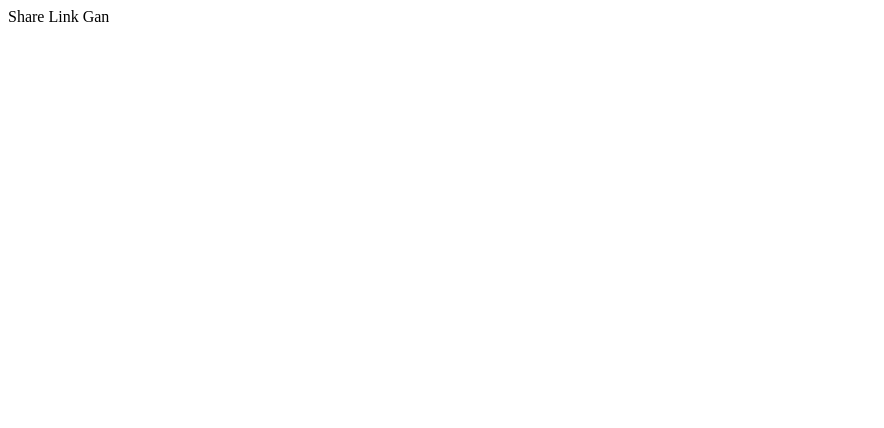
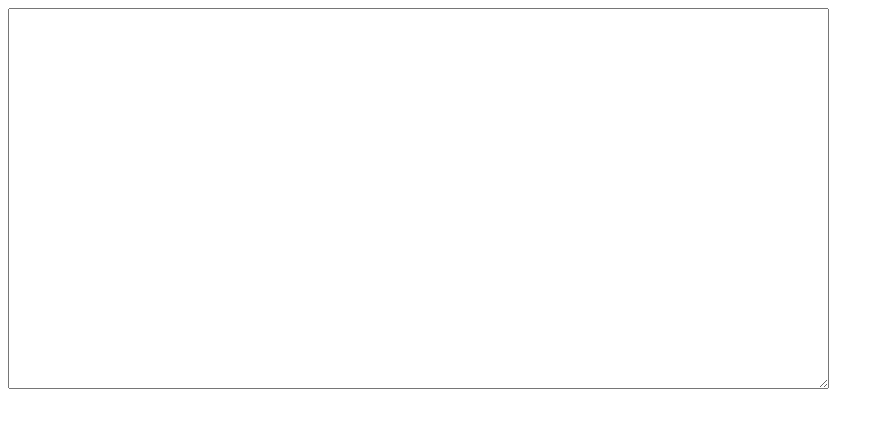
Before and after one commit to krisantuswanandi/sharelinkgan, a Nuxt app: page / in a window 1280 px wide. Shown: the top 428 px of the page, without its empty margins (0-884 px from the left). Built offline with nearby package versions, Linux system fonts and the light colour scheme.

Commit message:
homepage

```diff
--- a/app.vue
+++ b/app.vue
@@ -1,5 +1,20 @@
+<script setup lang="ts">
+const router = useRouter()
+const route = useRoute()
+
+const initialCode = atou(route.hash.slice(1))
+const code = ref(initialCode)
+
+const update = useDebounceFn(() => {
+  const hash = "#" + utoa(code.value)
+  router.push({ hash })
+}, 500)
+
+watch(code, update)
+</script>
+
 <template>
   <div>
-    Share Link Gan
+    <textarea v-model="code" cols="100" rows="25" />
   </div>
 </template>
--- /dev/null
+++ b/utils/hash.ts
@@ -0,0 +1,21 @@
+// https://github.com/vuejs/repl/blob/main/src/utils.ts
+import { zlibSync, unzlibSync, strToU8, strFromU8 } from "fflate";
+
+export function utoa(data: string): string {
+  const buffer = strToU8(data);
+  const zipped = zlibSync(buffer, { level: 9 });
+  const binary = strFromU8(zipped, true);
+  return btoa(binary);
+}
+
+export function atou(base64: string): string {
+  const binary = atob(base64);
+
+  if (binary.startsWith("\x78\xDA")) {
+    const buffer = strToU8(binary, true);
+    const unzipped = unzlibSync(buffer);
+    return strFromU8(unzipped);
+  }
+
+  return decodeURIComponent(escape(binary));
+}
```
